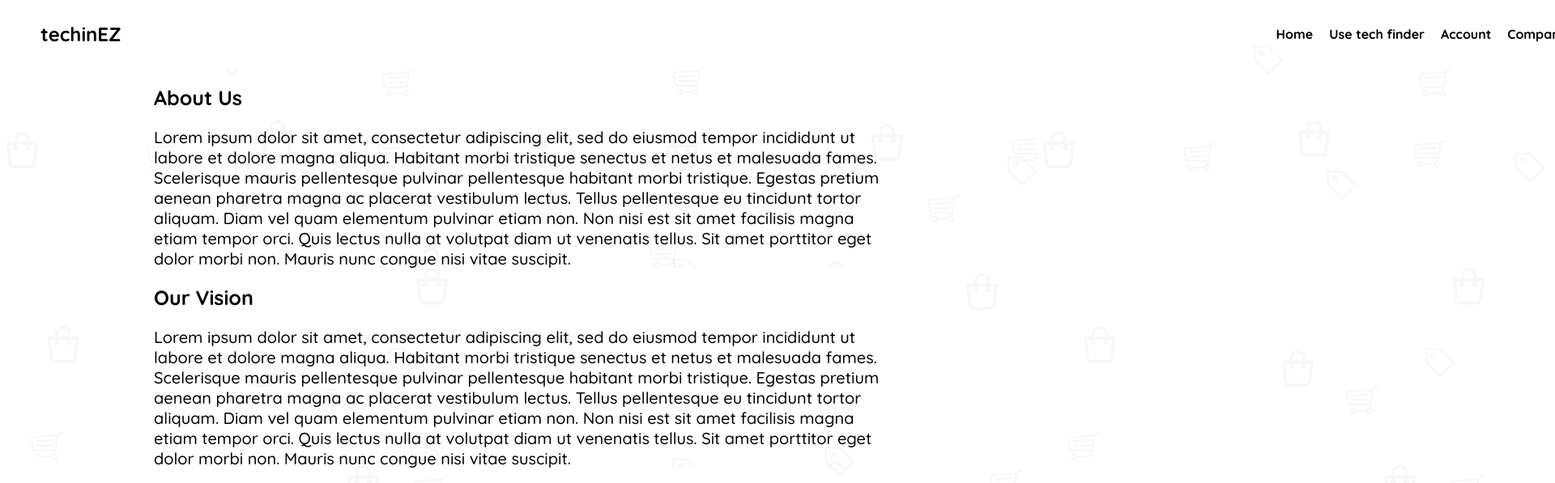
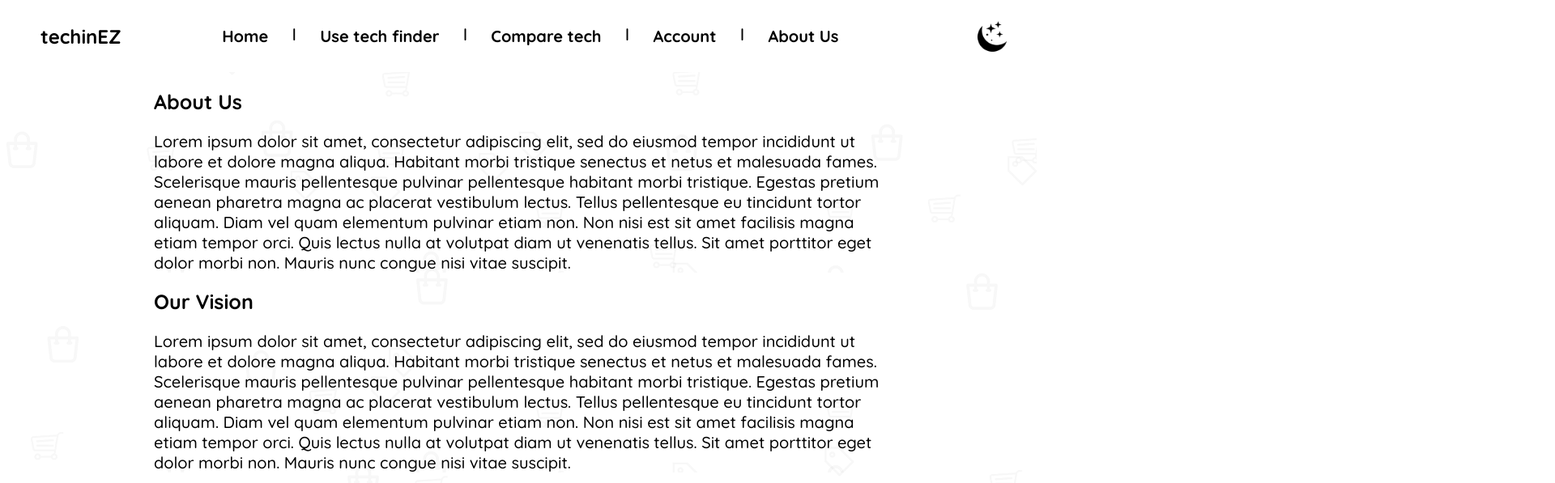
Before and after one commit to AhmadAzeez999/Login-and-Feedback-page-for-website, a website: page templates/aboutUs.html in a window 1280 px wide. Shown: the top 597 px of the page at 81% size, 1920 px wide, since content can reach past the window. Drawn offline with Linux system fonts and the light colour scheme.

Commit message:
More stuff for dark mode

```diff
--- a/templates/aboutUs.html
+++ b/templates/aboutUs.html
@@ -15,13 +15,19 @@
                     techinEZ
                 </a>
             </div>
+
             <ul>
-                <li><a href="/">Home</a></li>
-                <li><a href="/finder">Use tech finder</a></li>
-                <li><a href="/account">Account</a></li>
-                <li><a href="/compare">Compare tech</a></li>
-                <li><a href="/about">About Us</a></li>
+                <li class="nav-text"><a href="/">Home</a></li>
+                <li>|</li>
+                <li class="nav-text"><a href="/finder">Use tech finder</a></li>
+                <li>|</li>
+                <li class="nav-text"><a href="/compare">Compare tech</a></li>
+                <li>|</li>
+                <li class="nav-text"><a href="/account" target="_blank">Account</a></li>
+                <li>|</li>
+                <li class="nav-text"><a href="/about">About Us</a></li>
             </ul>
+            <button id="dark-mode-btn"> <img id="dark-btn" src="/templates/Moon.png"> <img id="light-btn" src="/templates/Sun.png"> </button>
         </nav>
     </header>
     <main>
@@ -73,5 +79,6 @@
         </div>
     </main>
     <script src="/templates/script.js"></script>
+    <script src="/templates/darkMode.js"></script>
 </body>
 </html>
--- /dev/null
+++ b/templates/darkMode.js
@@ -0,0 +1,8 @@
+document.addEventListener("DOMContentLoaded", function ()
+{
+    // For dark mode
+    $('#dark-mode-btn').on('click', function()
+    {
+        $('body').toggleClass('dark-mode');
+    });
+});
--- a/templates/finderScript.js
+++ b/templates/finderScript.js
@@ -131,12 +131,6 @@ document.addEventListener("DOMContentLoaded", function ()
     }
     });
 
-    // For dark mode
-    $('#dark-mode-btn').on('click', function()
-    {
-        $('body').toggleClass('dark-mode');
-    });
-
     function enableScrolling()
     {
         $("body").css("overflow", "auto");
--- a/templates/headerStyle.css
+++ b/templates/headerStyle.css
@@ -33,7 +33,7 @@ nav ul
 {
     list-style: none;
     display: flex;
-    margin-right: -800px;
+    margin-right: 60px;
 }
 
 nav li
@@ -112,3 +112,8 @@ nav a:hover
 {
     display: block;
 }
+
+#dark-mode-btn
+{
+    cursor: pointer;
+}
--- a/templates/styles.css
+++ b/templates/styles.css
@@ -27,6 +27,21 @@ body, h1, p
 {
     font-size: 64px;
     font-weight: bold;
+}
+
+.dark-mode .hero-texts
+{
+    background-color: #ffffff00;
+}
+
+.dark-mode h1
+{
+    background-color: #ffffff00;
+}
+
+.dark-mode p
+{
+    background-color: #ffffff00;
 }
 
 h1
```
Also changed, not shown: templates/compare.html (+1 -0 lines), templates/contact.html (+1 -1 lines), templates/finder.html (+1 -0 lines), templates/index.html (+2 -1 lines), templates/login.html (+1 -0 lines), templates/saved.html (+1 -0 lines), templates/signup.html (+1 -0 lines).
